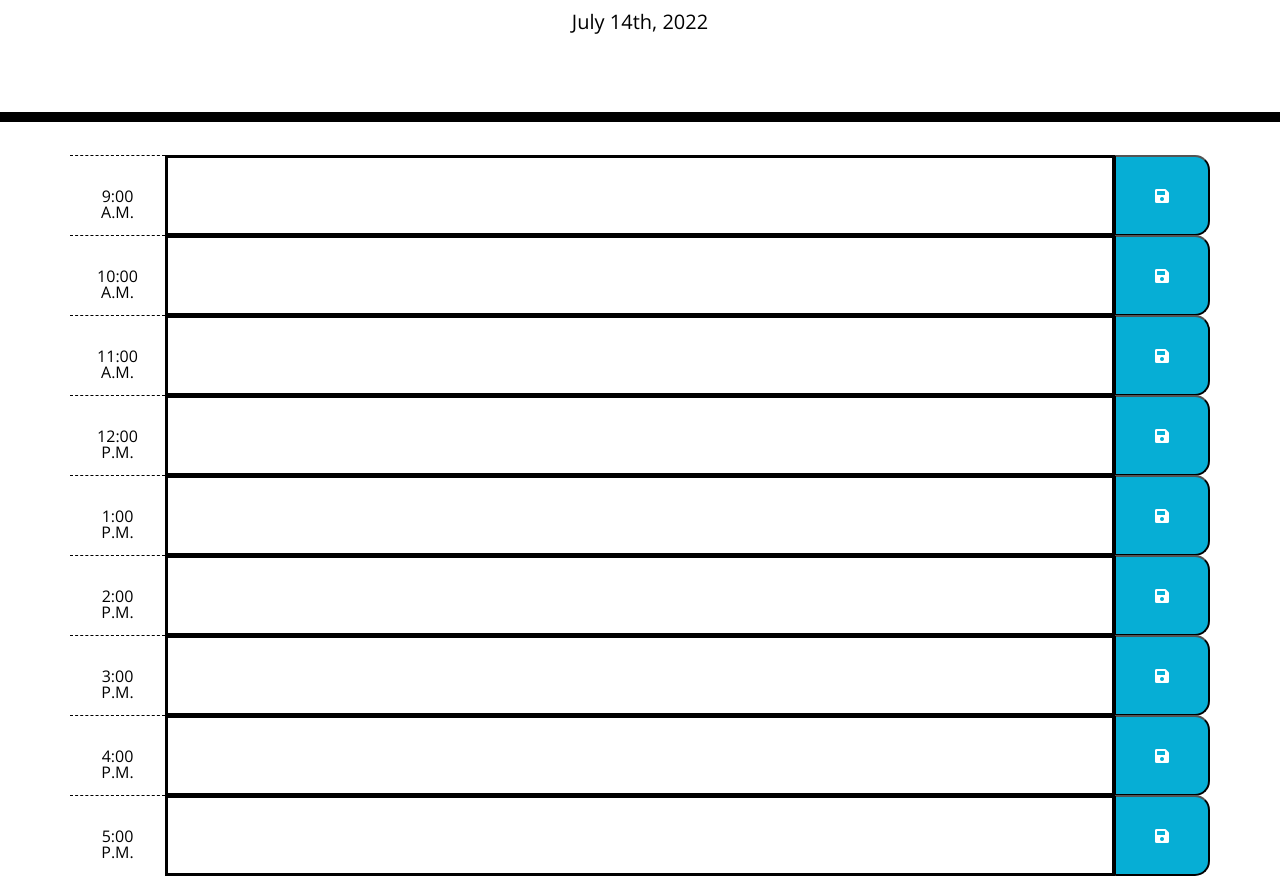
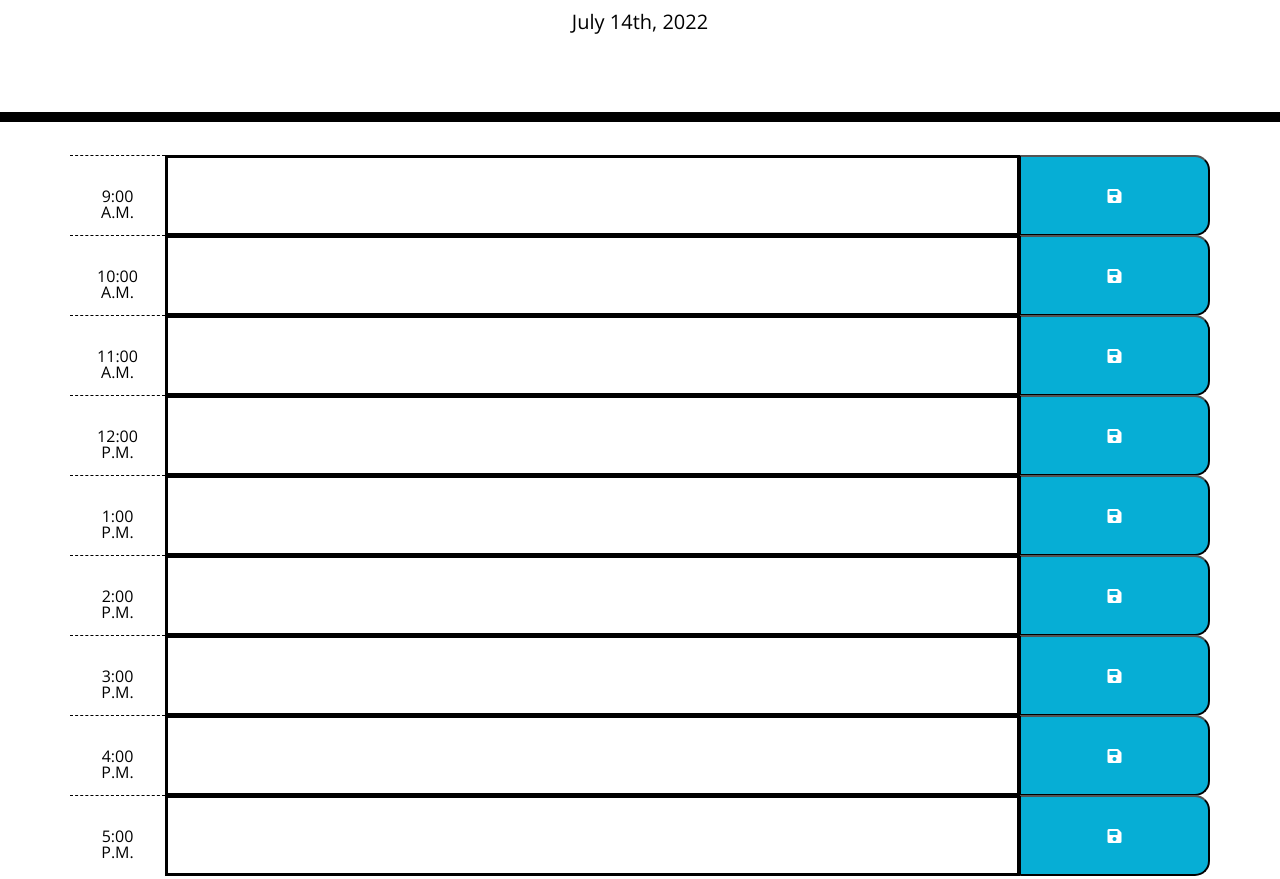
Before and after one commit to sramk87/scheduler, a plain HTML site: page index.html in a window 1280 px wide. Shown: the part 182-1061 px from the top of the page. Drawn offline with nearby package versions, Linux system fonts and the light colour scheme.

Commit message:
columns updated

```diff
--- a/assets/js/script.js
+++ b/assets/js/script.js
@@ -21,7 +21,7 @@ function timeTrack() {
             $(this).removeClass("present")
             $(this).addClass("past")
         }
-    return timeTrack();
+    timeTrack();
     })}
 
 $(document).ready(function () {
@@ -35,7 +35,7 @@ $(document).ready(function () {
     $("#9am .description").val(localStorage.getItem("9am"))
     $("#10am .description").val(localStorage.getItem("10am"))
     $("#11am .description").val(localStorage.getItem("11am"))
-    $("#12pm .description").val(localStorage.getItem("12am"))
+    $("#12pm .description").val(localStorage.getItem("12pm"))
     $("#1pm .description").val(localStorage.getItem("1pm"))
     $("#2pm .description").val(localStorage.getItem("2pm"))
     $("3pm .description").val(localStorage.getItem("3pm"))
--- a/index.html
+++ b/index.html
@@ -34,72 +34,72 @@
         <div class="col-md-1 hour">
             9:00 A.M.
         </div>
-        <textarea class="col-md-10 description"></textarea>
-        <button class="saveBtn col-md-1"><i class="fas fa-save"></i></button>
+        <textarea class="col-md-9 description"></textarea>
+        <button class="saveBtn col-md-2"><i class="fas fa-save"></i></button>
       </div>
 
       <div id="10am" class="row time-block">
         <div class="col-md-1 hour">
             10:00 A.M.
         </div>
-        <textarea class="col-md-10 description"></textarea>
-        <button class="saveBtn col-md-1"><i class="fas fa-save"></i></button>
+        <textarea class="col-md-9 description"></textarea>
+        <button class="saveBtn col-md-2"><i class="fas fa-save"></i></button>
       </div>
 
       <div id="11am" class="row time-block">
         <div class="col-md-1 hour">
             11:00 A.M.
         </div>
-        <textarea class="col-md-10 description"></textarea>
-        <button class="saveBtn col-md-1"><i class="fas fa-save"></i></button>
+        <textarea class="col-md-9 description"></textarea>
+        <button class="saveBtn col-md-2"><i class="fas fa-save"></i></button>
       </div>
 
       <div id="12pm" class="row time-block">
         <div class="col-md-1 hour">
             12:00 P.M.
         </div>
-        <textarea class="col-md-10 description"></textarea>
-        <button class="saveBtn col-md-1"><i class="fas fa-save"></i></button>
+        <textarea class="col-md-9 description"></textarea>
+        <button class="saveBtn col-md-2"><i class="fas fa-save"></i></button>
       </div>
 
       <div id="1pm" class="row time-block">
         <div class="col-md-1 hour">
             1:00 P.M.
         </div>
-        <textarea class="col-md-10 description"></textarea>
-        <button class="saveBtn col-md-1"><i class="fas fa-save"></i></button>
+        <textarea class="col-md-9 description"></textarea>
+        <button class="saveBtn col-md-2"><i class="fas fa-save"></i></button>
       </div>
 
       <div id="2pm" class="row time-block">
         <div class="col-md-1 hour">
             2:00 P.M.
         </div>
-        <textarea class="col-md-10 description"></textarea>
-        <button class="saveBtn col-md-1"><i class="fas fa-save"></i></button>
+        <textarea class="col-md-9 description"></textarea>
+        <button class="saveBtn col-md-2"><i class="fas fa-save"></i></button>
       </div>
 
       <div id="3pm" class="row time-block">
         <div class="col-md-1 hour">
             3:00 P.M.
         </div>
-        <textarea class="col-md-10 description"></textarea>
-        <button class="saveBtn col-md-1"><i class="fas fa-save"></i></button>
+        <textarea class="col-md-9 description"></textarea>
+        <button class="saveBtn col-md-2"><i class="fas fa-save"></i></button>
       </div>
 
       <div id="4pm" class="row time-block">
         <div class="col-md-1 hour">
             4:00 P.M.
         </div>
-        <textarea class="col-md-10 description"></textarea>
-        <button class="saveBtn col-md-1"><i class="fas fa-save"></i></button>
+        <textarea class="col-md-9 description"></textarea>
+        <button class="saveBtn col-md-2"><i class="fas fa-save"></i></button>
       </div>
 
       <div id="5pm" class="row time-block">
         <div class="col-md-1 hour">
             5:00 P.M.
         </div>
-        <textarea class="col-md-10 description"></textarea>
-        <button class="saveBtn col-md-1"><i class="fas fa-save"></i></button>
+        <textarea class="col-md-9 description"></textarea>
+        <button class="saveBtn col-md-2"><i class="fas fa-save"></i></button>
     </div>
     </div>
 
```
